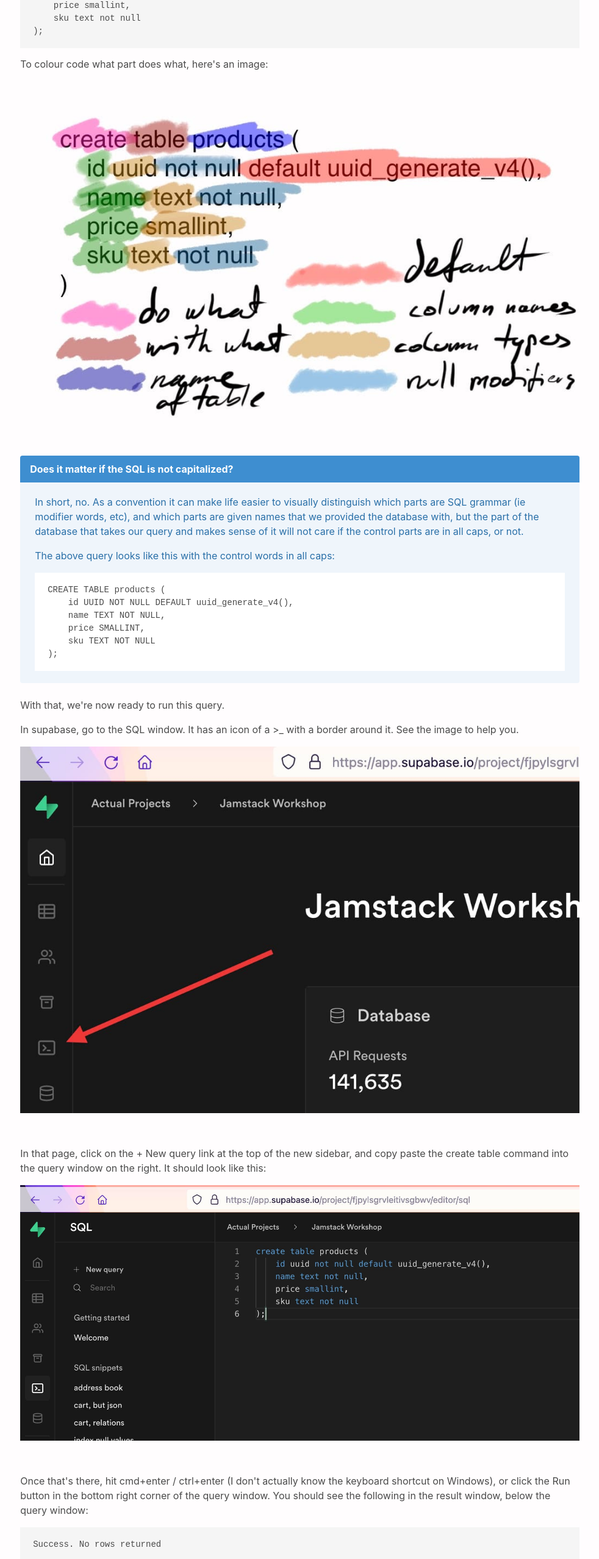
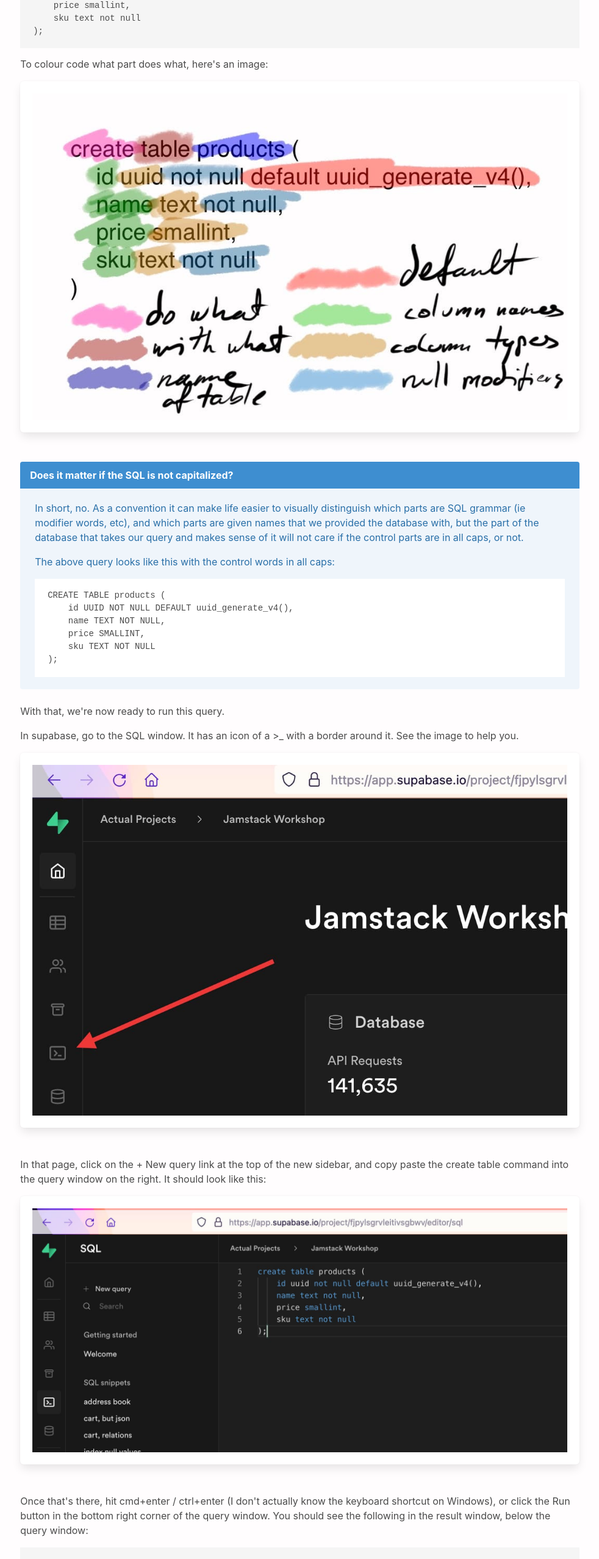
Before and after one commit to javorszky/jamstack-workshop-companion-static, a React (Vite) app: page /basic/tables/create in a window 1280 px wide. Shown: the part 1578-4134 px from the top of the page at 61% size, without its empty margins (266-1248 px from the left). Built offline with nearby package versions, Linux system fonts and the light colour scheme.

Commit message:
Add box class to images, fix some typos

```diff
--- a/src/Pages/AboutRelational.jsx
+++ b/src/Pages/AboutRelational.jsx
@@ -22,7 +22,7 @@
             <p>We have another table where we store a list of orders by users. It would not make sense to have a separate table to store the orders for each user, so we store all of the orders, from all of the users in the same database. When we need to list the orders that a particular user has placed, we link the two tables together by the user's id (id column on the users table, and user_id column on the orders table), and pull out the records for the user from both tables.</p>
             <p>This linking, or relating, is where relational databases get their name, and it's what makes them super powerful.</p>
 
-            <img src={tableRelations} alt="illustration showing two tables with related data highlighted" className="mb-6" />
+            <img className="box my-6" src={tableRelations} alt="illustration showing two tables with related data highlighted" />
         </>
     )
 }
--- a/src/Pages/HowToReadDocs.jsx
+++ b/src/Pages/HowToReadDocs.jsx
@@ -51,7 +51,7 @@
     | LIKE source_table [ `} <span className="bg-paleblue p-2">like_option</span> <span className="bg-orange p-2">...</span> {`] }
     [, ... ]
 ] )`}</code></pre>
-      <p>In the above, the <code>column_constraint</code> can be optionally repeated as many times as you need it to. Similarly <code>like_optiona</code> can be repeated. In these cases, they need to be separated by a space between them.</p>
+      <p>In the above, the <code>column_constraint</code> can be optionally repeated as many times as you need it to. Similarly <code>like_options</code> can be repeated. In these cases, they need to be separated by a space between them.</p>
       <p>For example the <code>column_constraint</code> would look like this:</p>
       <pre><code>{`CREATE TABLE example (
   `}id bigint <span className="bg-paleblue p-2">not null</span> <span className="bg-paleblue p-2">default 0</span>{`
@@ -66,7 +66,7 @@
 
    `}<span className="bg-lime p-2">[<span className="bg-orange p-2">, ...</span> ]</span>{`
 ] )`}</code></pre>
-      <p>In this case the entire region inside the curly braces can be repeated, however importantly they need to be separated by a comma. See the comma in front of the three dots? This is why a create table command looks like this:</p>
+      <p>In this case the entire region inside the curly braces can be repeated, however, importantly, they need to be separated by a comma. See the comma in front of the three dots? This is why a create table command looks like this:</p>
       <pre><code>{`CREATE TABLE products (import Message from '../components/Message';
 
     id UUID NOT NULL DEFAULT uuid_generate_v4()`}<span className="bg-paleblue p-2">,</span>{`
--- a/src/Pages/basic/tables/TableAlter.jsx
+++ b/src/Pages/basic/tables/TableAlter.jsx
@@ -27,7 +27,7 @@
             <p>So let's add a column here that will house a VAT rate. For this column the value is going to be a <code>numeric</code> type with both a precision and scale. The column is going to be nullable, because the law makes a difference between "exempt" and "0%". In this case a <code>null</code> value means there is no value specified, with the implication that it's going to be exempt. A value of "0.00" will mean there IS a rate for the product, but that rate just happens to be 0%. Here's the entire <code>alter table</code> command that will achieve what we need. Notice that I've included the schema name here too:</p>
             <pre><code>{alterTableQuery}</code></pre>
             <p>Here's the colour coded breakdown of what it does:</p>
-            <img src={alterTableIllustration} alt="alter table query colour coded. 'alter' is do what, 'table' is what with, public is schema name, products is table name, 'add' is do what, 'column' is with what, vat_rates is new column name, numeric(5,2) is column type, and null is column constraint" />
+            <img className="box my-6" src={alterTableIllustration} alt="alter table query colour coded. 'alter' is do what, 'table' is what with, public is schema name, products is table name, 'add' is do what, 'column' is with what, vat_rates is new column name, numeric(5,2) is column type, and null is column constraint" />
             <p>Specifying the schema is useful, but for our purposes not required. If it's not there, postgres will search through the schemas you have access to in a set order and applies the changes to the first table it finds in whichever schema.</p>
             <Message type="is-info" header="When schemas are required">
                 <p>If you have a table present in multiple schemas, which we will have shortly, specifying the schema along with the table name is super important to avoid nasty surprises. You don't want to accidentally drop the wrong <code>users</code> table just because you forgot to specify you want to drop the <code>testing.users</code> table, where <code>testing</code> is a new schema you created.</p>
--- a/src/Pages/basic/tables/TableCopy.jsx
+++ b/src/Pages/basic/tables/TableCopy.jsx
@@ -23,7 +23,7 @@
             <p>In those cases we can use a <code>like</code> operator instead of manually specifying each individual columns.</p>
             <pre><code>{tableCopyQuery}</code></pre>
             <p>I've included some other parts in this query to illustrate additional options you can have here. I'm including the absolute minimal version of the above query later in the page.</p>
-            <img src={createTableLikeIllustration} alt="colour coded query: create is do what, table is with what, if not exists if do what modifier, public is schema, products_2 is table name, like is table structure specifier, public is schema name, products is table name, and including all excluding comments are structure modifiers" className="box" />
+            <img className="box my-6" src={createTableLikeIllustration} alt="colour coded query: create is do what, table is with what, if not exists if do what modifier, public is schema, products_2 is table name, like is table structure specifier, public is schema name, products is table name, and including all excluding comments are structure modifiers" />
             <p>This essentially means "create a new table named products_2 that has a structure and all other parts to it as products, except for the column comments, if any. Ignore those."</p>
             <p>The absolute minimal version of the above is this:</p>
             <pre><code>{tableCopyQueryMinimal}</code></pre>
--- a/src/Pages/basic/tables/TableCreate.jsx
+++ b/src/Pages/basic/tables/TableCreate.jsx
@@ -69,7 +69,7 @@
 
             <pre><code>{createProductTable}</code></pre>
             <p>To colour code what part does what, here's an image:</p>
-            <img className="mb-6" src={createTableImage} />
+            <img className="box mb-6" src={createTableImage} />
 
             <Message type="is-info" header="Does it matter if the SQL is not capitalized?">
                 <p>In short, no. As a convention it can make life easier to visually distinguish which parts are SQL grammar (ie modifier words, etc), and which parts are given names that we provided the database with, but the part of the database that takes our query and makes sense of it will not care if the control parts are in all caps, or not.</p>
@@ -78,9 +78,9 @@
             </Message>
             <p>With that, we're now ready to run this query.</p>
             <p>In supabase, go to the SQL window. It has an icon of a >_ with a border around it. See the image to help you.</p>
-            <img className="mb-6" src={queryWindowPointer} alt="screenshot of supabase interface of an arrow pointing at the SQL menu item" />
+            <img className="box mb-6" src={queryWindowPointer} alt="screenshot of supabase interface of an arrow pointing at the SQL menu item" />
             <p>In that page, click on the + New query link at the top of the new sidebar, and copy paste the create table command into the query window on the right. It should look like this:</p>
-            <img className="mb-6" src={pastedQuery} alt="screenshot of supabase interface of the query window with the create table query pasted into it" />
+            <img className="box mb-6" src={pastedQuery} alt="screenshot of supabase interface of the query window with the create table query pasted into it" />
             <p>Once that's there, hit cmd+enter / ctrl+enter (I don't actually know the keyboard shortcut on Windows), or click the Run button in the bottom right corner of the query window. You should see the following in the result window, below the query window:</p>
             <pre><code>Success. No rows returned</code></pre>
             <p>With that, you're ready to move on to the next page, <Link to="/basic/tables/drop">dropping tables</Link>!</p>
--- a/src/Pages/basic/tables/TableDrop.jsx
+++ b/src/Pages/basic/tables/TableDrop.jsx
@@ -18,7 +18,7 @@
             <p>Whatever your reasons, the way to drop a table is fairly quick:</p>
             <pre><code>{dropTableQuery}</code></pre>
             <p>With colour coding, here's what that looks like:</p>
-            <img src={dropTableIllustration} alt="the query drop table products colour coded. Drop is 'do what', table is 'with what', and products is the name of the table" />
+            <img className="box my-6" src={dropTableIllustration} alt="the query drop table products colour coded. Drop is 'do what', table is 'with what', and products is the name of the table" />
             <Message type="is-danger" header="Dropping a table WILL delete all the data in it">
                 <p>Dropping a table is considered a destructive action. There's no way to undo it, unless you have backups in place. Because of that the permissions on the users we connect to databases to might be restrictive, and they might not even allow you to drop a table.</p>
                 <p>Make sure you have sufficient and recent enough backups in case you realise immediately after dropping a table that you've dropped the wrong one.</p>
```
